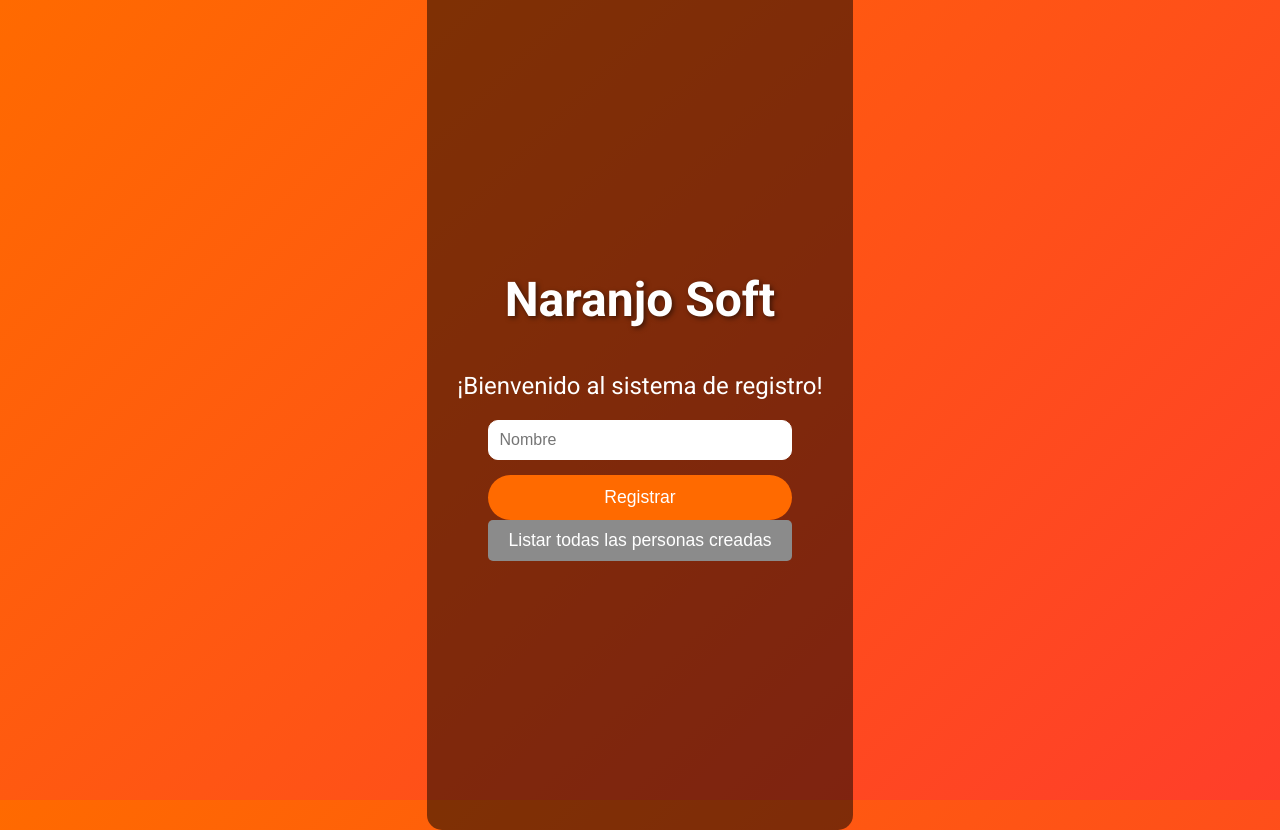
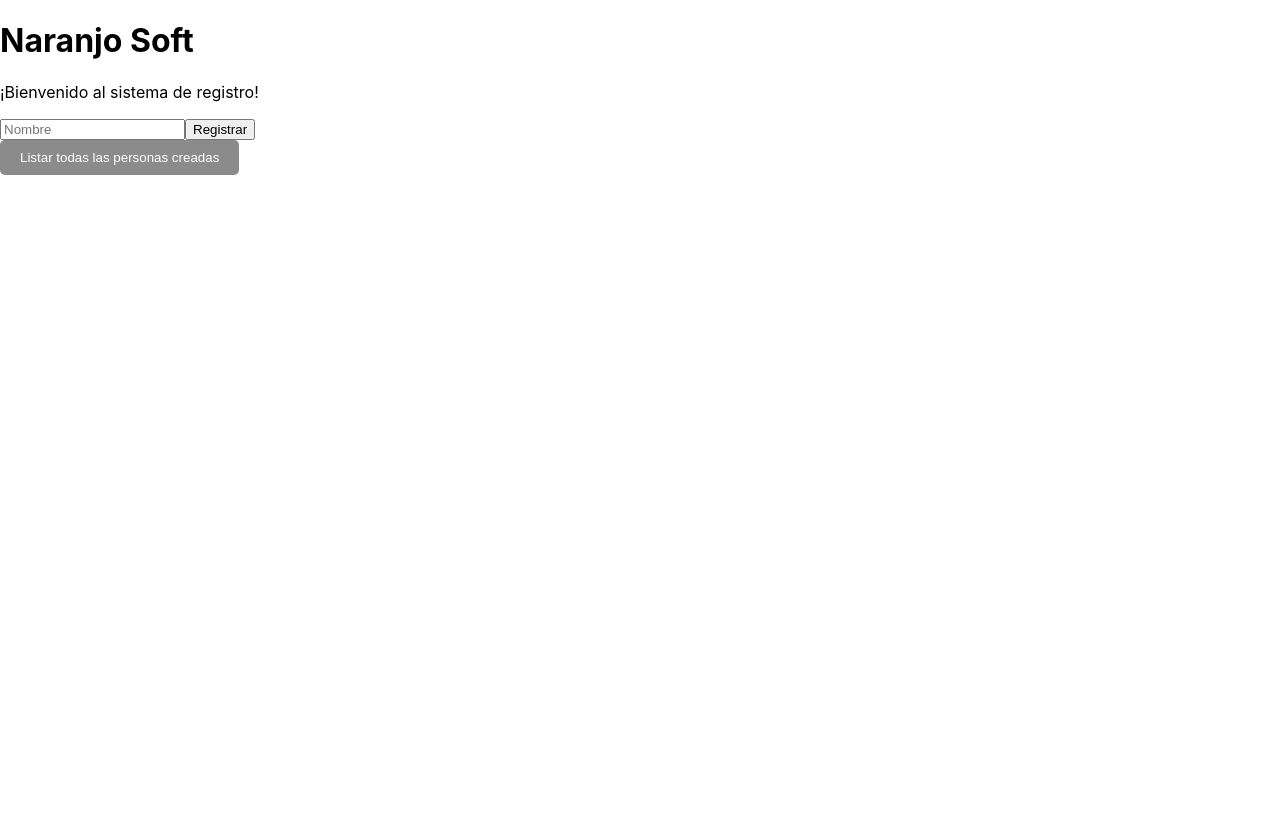
Before and after one commit to PedroCarreno/InvestigacionFront-Back, a React (Create React App) app in the folder registro-persona/: page / in a window 1280 px wide. After the commit the page ends 800 px from the top, so only its background shows below. Built offline with nearby package versions, Linux system fonts and the light colour scheme.

Commit message:
corrigo error de scroll

```diff
--- a/registro-persona/src/App.css
+++ b/registro-persona/src/App.css
@@ -1,153 +1,22 @@
-.App {
-  text-align: center;
-}
-
-.App-logo {
-  height: 40vmin;
-  pointer-events: none;
-}
-
-@media (prefers-reduced-motion: no-preference) {
-  .App-logo {
-    animation: App-logo-spin infinite 20s linear;
-  }
-}
-
-.App-header {
-  background-color: #282c34;
-  min-height: 100vh;
-  display: flex;
-  flex-direction: column;
-  align-items: center;
-  justify-content: center;
-  font-size: calc(10px + 2vmin);
-  color: white;
-}
-
-.App-link {
-  color: #61dafb;
-}
-
-@keyframes App-logo-spin {
-  from {
-    transform: rotate(0deg);
-  }
-  to {
-    transform: rotate(360deg);
-  }
-}
-
-
-body {
-  font-family: 'Roboto', sans-serif;
-  background: linear-gradient(135deg, #ff6a00, #ff3e2a);
-  margin: 0;
-  padding: 0;
-  display: flex;
-  justify-content: center;
-  align-items: center;
-  height: 100vh;
-  color: white;
-}
-
-
-.App {
-  text-align: center;
-  width: 100%;
-  max-width: 500px;
-  margin: 0 auto;
-}
-
-/* Header and title */
-.App-header {
-  display: flex;
-  flex-direction: column;
-  justify-content: center;
-  align-items: center;
-  background-color: rgba(0, 0, 0, 0.5);
-  padding: 30px;
-  border-radius: 15px;
-}
-
-.title {
-  font-size: 3rem;
-  margin-bottom: 20px;
-  font-weight: bold;
-  text-shadow: 2px 2px 5px rgba(0, 0, 0, 0.5);
-}
-
-.subtitle {
-  font-size: 1.5rem;
-  margin-bottom: 20px;
-}
-
-/* Form styles */
-.form {
-  display: flex;
-  flex-direction: column;
-  gap: 15px;
-}
-
-.input-field {
-  padding: 10px;
-  font-size: 1rem;
-  border-radius: 10px;
-  border: 1px solid #fff;
-  outline: none;
-  color: black;
-  background-color: #fff;
-}
-
-.input-field:focus {
-  border-color: #ff6a00;
-}
-
-/* Button styles */
-.btn {
-  padding: 12px 20px;
-  font-size: 1.1rem;
-  border: none;
-  border-radius: 25px;
-  cursor: pointer;
-  transition: all 0.3s ease;
-}
-
-.primary-btn {
-  background-color: #ff6a00;
-  color: white;
-}
-
-.primary-btn:hover {
-  background-color: #ff3e2a;
-  transform: scale(1.05);
-}
-
-/* Message styles */
-.message {
-  margin-top: 20px;
-  font-size: 1.2rem;
-  font-weight: bold;
-  color: #00ff00;
-}
-
-/* Añadir estilos para la lista de personas y scroll */
 .people-list {
   width: 100%;
-  max-height: 300px;
+  max-height: 300px; /* Ajusta el tamaño del contenedor */
   margin-top: 20px;
   background-color: #f4f4f4;
   border-radius: 8px;
   padding: 10px;
+  overflow: hidden; /* Previene el desbordamiento, usaremos el scroll */
 }
 
 .scrollable-list {
-  max-height: 200px; /* Ajusta la altura del scroll */
-  overflow: hidden;
+  max-height: 200px; /* Asegura que la lista sea scrollable */
+  overflow-y: auto; /* Activa el scroll vertical */
 }
 
 .scrollable-list ul {
   padding: 0;
   list-style-type: none;
+  margin: 0;
 }
 
 .scrollable-list li {
@@ -155,6 +24,7 @@ body {
   border-bottom: 1px solid #ccc;
 }
 
+/* Otros estilos */
 .btn.secondary-btn {
   background-color: #8b8b8b;
   color: white;
--- a/registro-persona/src/App.js
+++ b/registro-persona/src/App.js
@@ -1,6 +1,6 @@
 import React, { useState } from 'react';
 import './App.css';
-import axios from 'axios'; // Importa Axios
+import axios from 'axios';
 import PerfectScrollbar from 'react-perfect-scrollbar'; // Importa la librería para el scroll personalizado
 import 'react-perfect-scrollbar/dist/css/styles.css'; // Estilos necesarios para la librería
 
@@ -14,12 +14,9 @@ const App = () => {
 
   const handleSubmit = async (e) => {
     e.preventDefault();
-
-    console.log("Enviando nombre:", name); // Verifica si el nombre está bien definido
-
     try {
       const response = await axios.post(`${backendUrl}/person`, {
-        name: name, // Solo enviamos el nombre, no un objeto 'person'
+        name: name,
       });
 
       if (response.status === 200) {
@@ -35,7 +32,7 @@ const App = () => {
 
   const fetchPeople = async () => {
     try {
-      const response = await axios.get(`${backendUrl}/people`); // Supongo que existe esta ruta para obtener las personas
+      const response = await axios.get(`${backendUrl}/people`);
       setPeople(response.data); // Almacena las personas en el estado
     } catch (error) {
       console.error('Error al obtener personas:', error);
@@ -43,12 +40,12 @@ const App = () => {
   };
 
   const handleShowList = async () => {
-    await fetchPeople(); // Cargar personas antes de mostrar la lista
-    setShowList(true);  // Mostrar la lista
+    await fetchPeople();
+    setShowList(true);
   };
 
   const handleCloseList = () => {
-    setShowList(false); // Cerrar la lista y volver a la pantalla de registro
+    setShowList(false);
   };
 
   return (
@@ -106,3 +103,59 @@ const App = () => {
 };
 
 export default App;
+
+
+/*import React, { useState } from 'react';
+import './App.css';
+import axios from 'axios'; // Importa Axios
+
+const App = () => {
+  const [name, setName] = useState('');
+  const [message, setMessage] = useState('');
+
+  const handleSubmit = async (e) => {
+    e.preventDefault();
+
+    console.log("Enviando nombre:", name); // Verifica si el nombre está bien definido
+
+    try {
+      const response = await axios.post('/person', {
+        name: name, // Solo enviamos el nombre, no un objeto 'person'
+      });
+
+      if (response.status === 200) {
+        setMessage(response.data.message); // Utiliza el mensaje desde la respuesta
+      } else {
+        setMessage('Error: ' + response.data.error);
+      }
+
+    } catch (error) {
+      console.error('Error al registrar persona:', error);
+      setMessage('Error al registrar persona');
+    }
+  };
+
+  return (
+    <div className="App">
+      <header className="App-header">
+        <h1 className="title">Naranjo Soft</h1>
+        <p className="subtitle">¡Bienvenido al sistema de registro!</p>
+        <form onSubmit={handleSubmit} className="form">
+          <input
+            type="text"
+            placeholder="Nombre"
+            value={name}
+            onChange={(e) => setName(e.target.value)}
+            required
+            className="input-field"
+          />
+          <button type="submit" className="btn primary-btn">Registrar</button>
+        </form>
+        {message && <p className="message">{message}</p>}
+      </header>
+    </div>
+  );
+};
+
+export default App;
+*/
```
